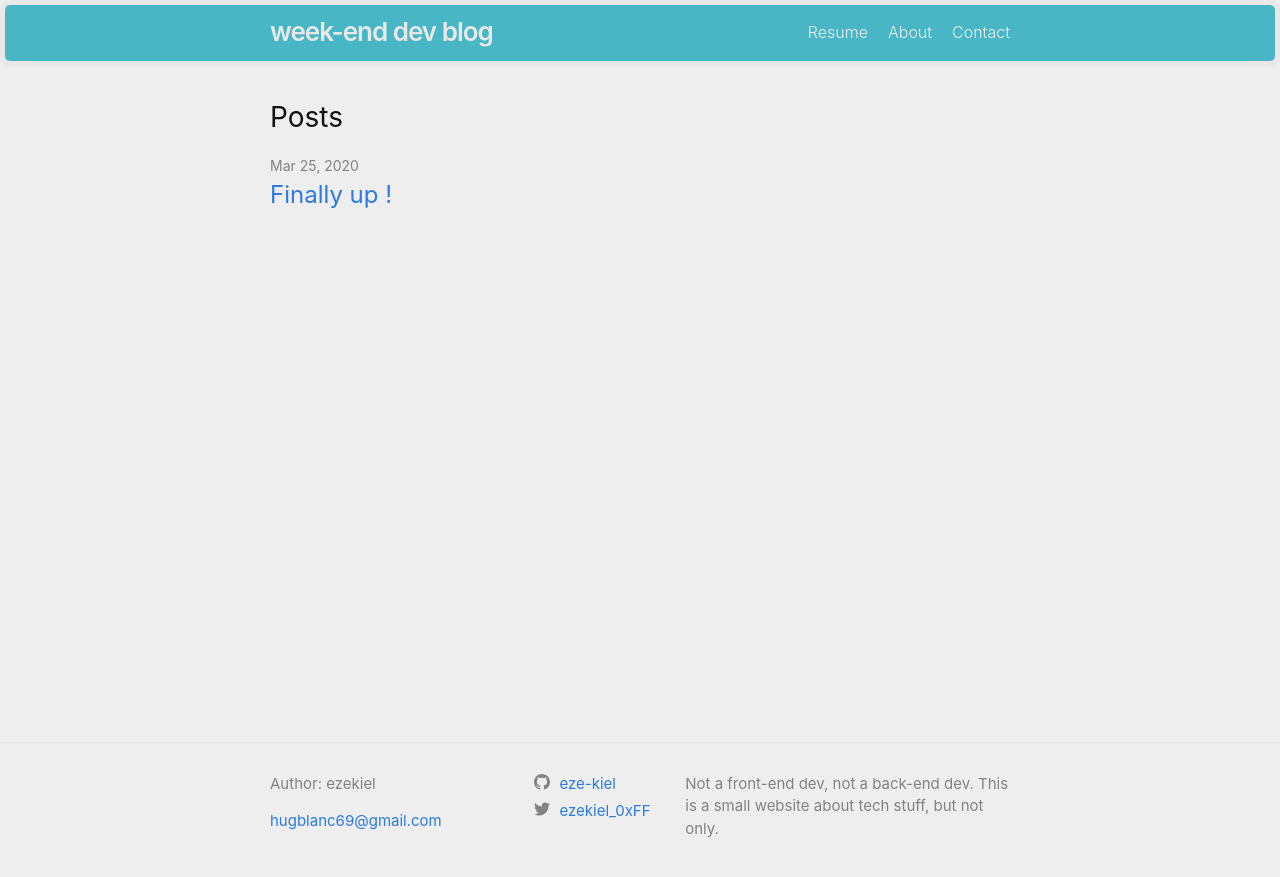
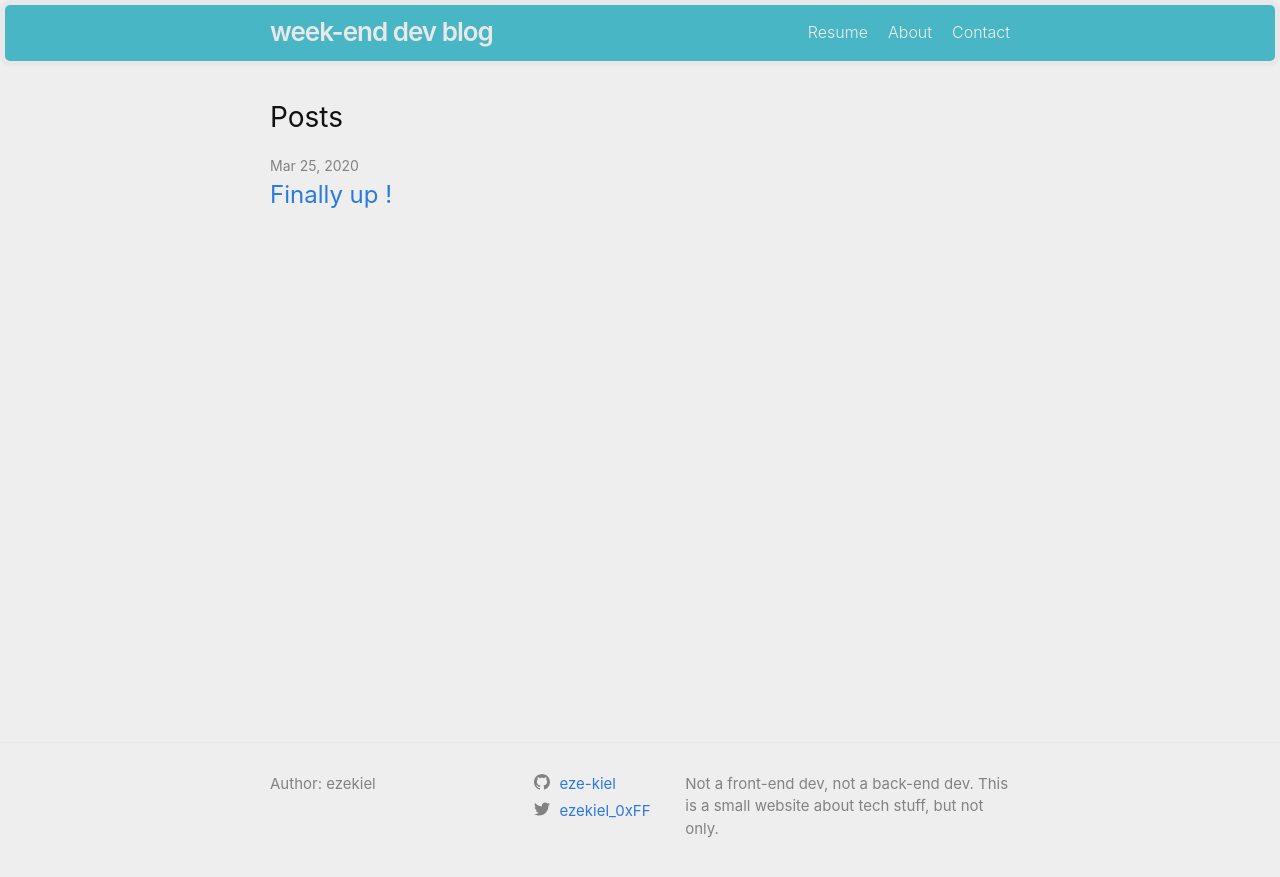
Before and after one commit to eze-kiel/old-eze-kiel.github.io, a Jekyll site: the page built from index.markdown, in a window 1280 px wide. Shown: the top 877 px of the page. Built offline with Jekyll 4.4.1, drawn with Linux system fonts in a browser that asks for light colours.

```diff
--- a/_config.yml
+++ b/_config.yml
@@ -20,7 +20,7 @@
 
 title: week-end dev blog
 author: ezekiel
-email: hugblanc69@gmail.com
+email:
 description: >- # this means to ignore newlines until "baseurl:"
     Not a front-end dev, not a back-end dev. This is a small website about tech stuff, but not only.
 baseurl: "" # the subpath of your site, e.g. /blog
```
Also changed, not shown: 1 other file.
